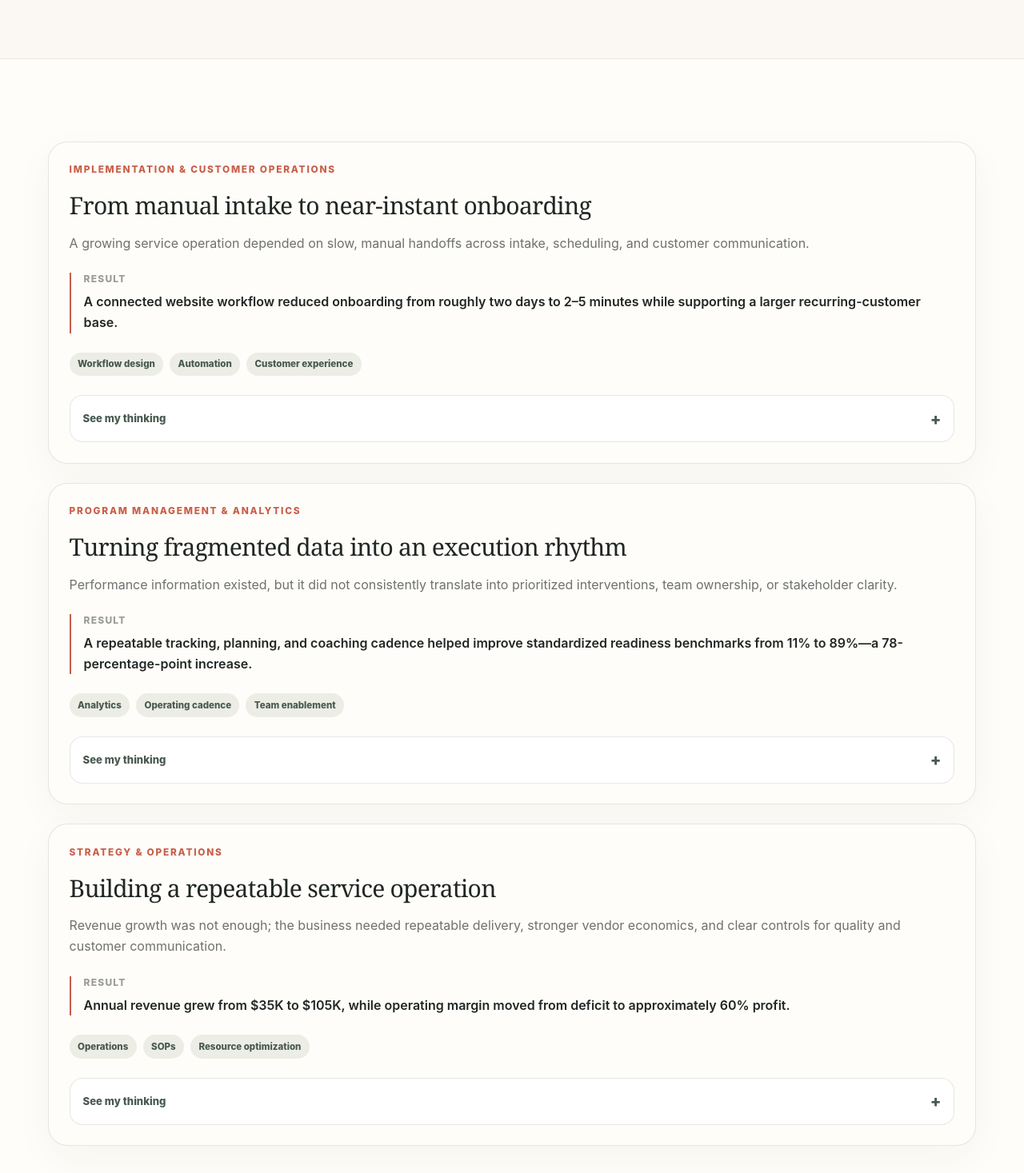
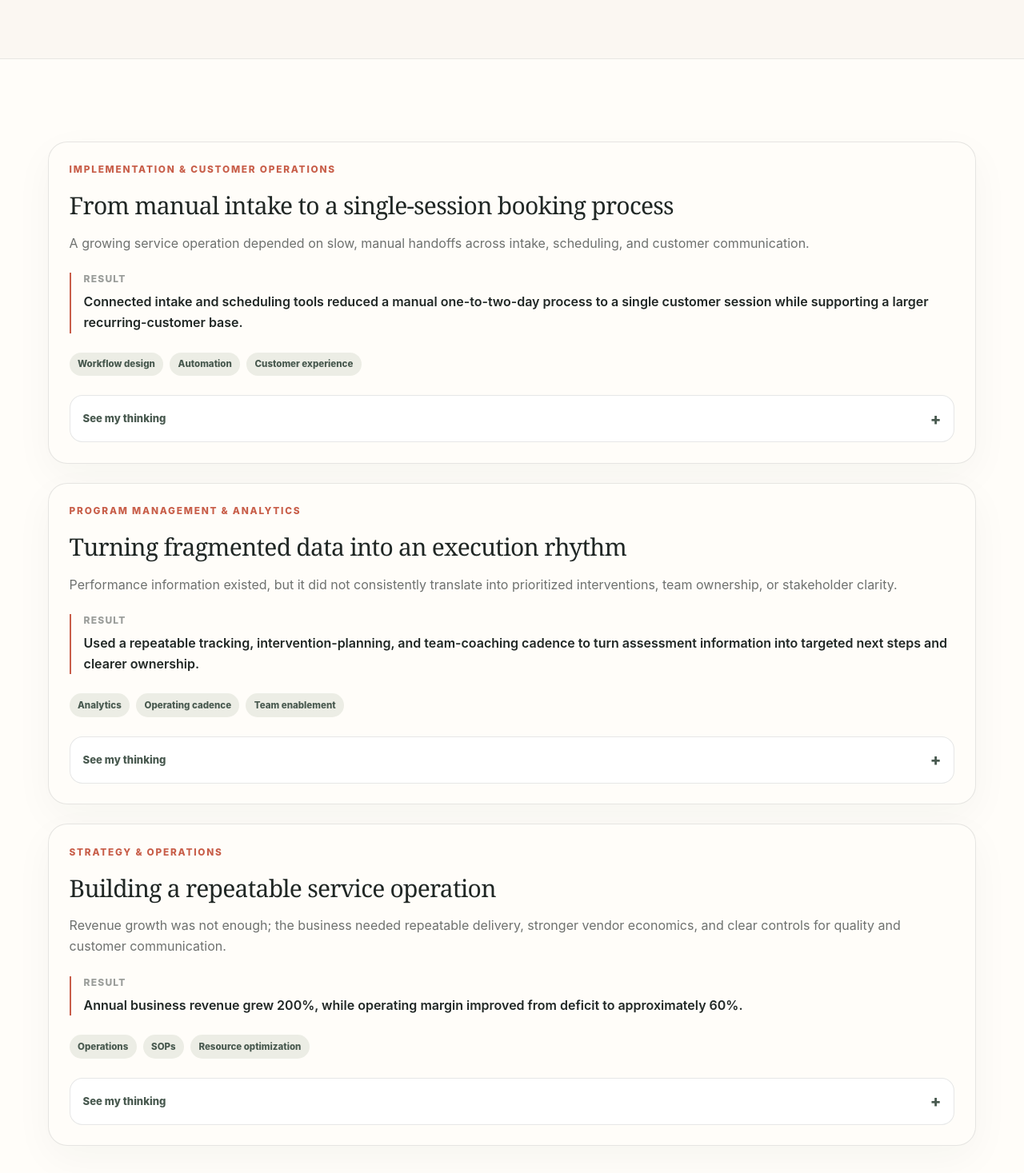
Before and after one commit to sarahphamilton/sarahphamilton, a Next.js app: page /work in a window 1280 px wide. Shown: the part 545-2012 px from the top of the page at 80% size. Built offline with nearby package versions, Linux system fonts and the light colour scheme.

Commit message:
Update website résumé and verified claims
Update downloadable résumé and remove unsupported site metrics.

```diff
--- a/src/content/site.ts
+++ b/src/content/site.ts
@@ -11,9 +11,9 @@ export const site = {
 };
 
 export const metrics = [
-  { value: "78 percentage points", label: "Improvement in standardized readiness benchmarks" },
-  { value: "3×", label: "Revenue growth while moving the business from deficit to approximately 60% profit" },
-  { value: "48 hrs → minutes", label: "Customer onboarding reduced through workflow automation" },
+
+  { value: "200%", label: "Annual revenue growth; operating margin improved from deficit to approximately 60%" },
+  { value: "1–2 days → one session", label: "Customer intake and booking streamlined through connected workflows" },
   { value: "800+", label: "Customers served, with 250 recurring customers at peak" },
 ];
 
@@ -29,7 +29,7 @@ export const experience = [
     role: "Learning Program Lead / Montessori Guide",
     company: "Bezos Academy",
     summary:
-      "Led daily program operations, coordinated three classroom assistants and 50+ stakeholders, and used visible performance systems to improve standardized readiness benchmarks from 11% to 89%.",
+      "Led daily program operations, coordinated three classroom assistants and 50+ stakeholders, and used visible performance systems to target interventions, clarify ownership, and communicate progress.",
   },
   {
     years: "2020–2024",
@@ -51,6 +51,7 @@ export const credentials = [
   { name: "Google Project Management Certificate", detail: "Google · Completed" },
   { name: "SQL Basic Certificate", detail: "HackerRank · Completed" },
   { name: "Project Management Professional (PMP)®", detail: "PMI · Earned Oct. 2026" },
+  { name: "American Board for Certification of Teacher Excellence (ABCTE), EC-6 certification", detail: "2018" },
 ];
 
 export const recommendations = [
@@ -87,11 +88,11 @@ export const caseStudies: CaseStudy[] = [
   {
     slug: "onboarding-automation",
     type: "Implementation & customer operations",
-    title: "From manual intake to near-instant onboarding",
+    title: "From manual intake to a single-session booking process",
     summary:
       "A growing service operation depended on slow, manual handoffs across intake, scheduling, and customer communication.",
     result:
-      "A connected website workflow reduced onboarding from roughly two days to 2–5 minutes while supporting a larger recurring-customer base.",
+      "Connected intake and scheduling tools reduced a manual one-to-two-day process to a single customer session while supporting a larger recurring-customer base.",
     tags: ["Workflow design", "Automation", "Customer experience"],
     thinking: [
       { label: "Why this mattered", text: "Growth was creating more administrative work at exactly the point when the operation needed speed and consistency." },
@@ -107,7 +108,7 @@ export const caseStudies: CaseStudy[] = [
     summary:
       "Performance information existed, but it did not consistently translate into prioritized interventions, team ownership, or stakeholder clarity.",
     result:
-      "A repeatable tracking, planning, and coaching cadence helped improve standardized readiness benchmarks from 11% to 89%—a 78-percentage-point increase.",
+      "Used a repeatable tracking, intervention-planning, and team-coaching cadence to turn assessment information into targeted next steps and clearer ownership.",
     tags: ["Analytics", "Operating cadence", "Team enablement"],
     thinking: [
       { label: "Why this mattered", text: "Data without an operating rhythm documents a problem; it does not change the result." },
@@ -123,7 +124,7 @@ export const caseStudies: CaseStudy[] = [
     summary:
       "Revenue growth was not enough; the business needed repeatable delivery, stronger vendor economics, and clear controls for quality and customer communication.",
     result:
-      "Annual revenue grew from $35K to $105K, while operating margin moved from deficit to approximately 60% profit.",
+      "Annual business revenue grew 200%, while operating margin improved from deficit to approximately 60%.",
     tags: ["Operations", "SOPs", "Resource optimization"],
     thinking: [
       { label: "Why this mattered", text: "A service business can grow itself into instability when revenue, capacity, and delivery standards are not managed together." },
```
Also changed, not shown: 1 other file (tests, documents, lock files or other folders).
